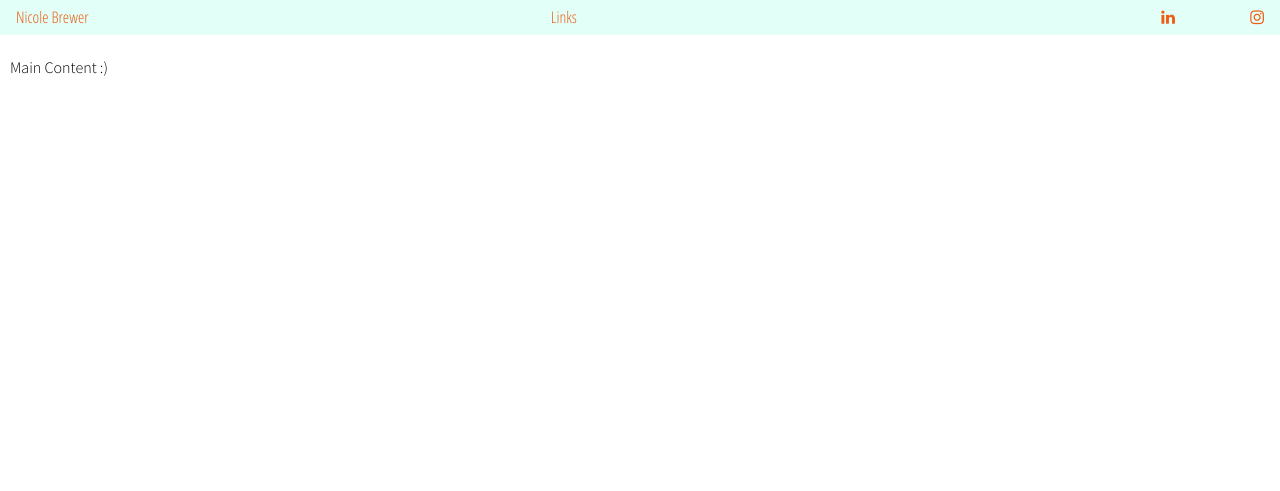
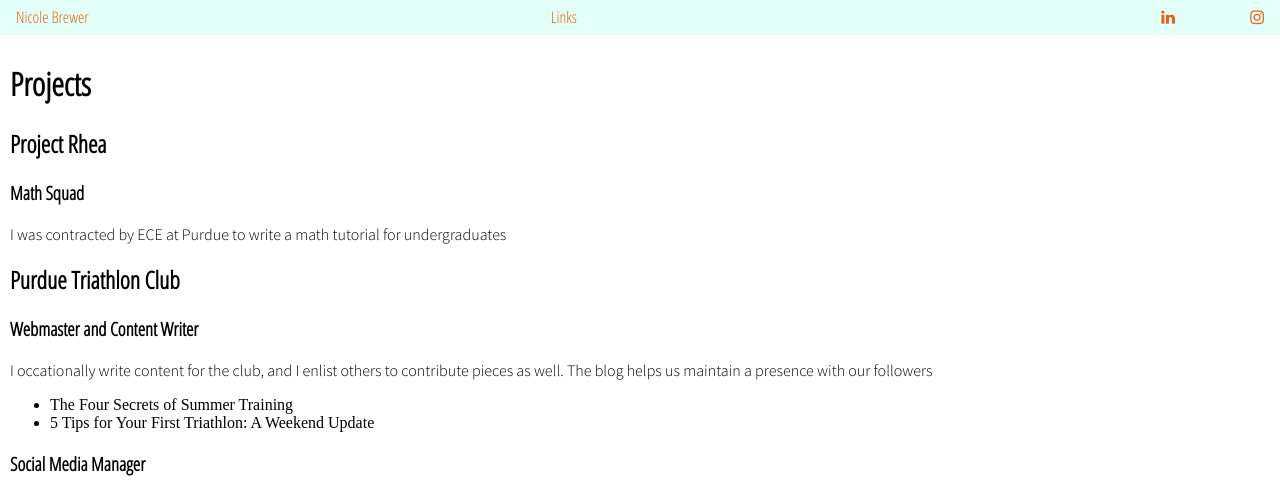
Before and after one commit to nicole-brewer/my-first-website, a PHP site: page / in a window 1280 px wide. Shown: the top 491 px of the page. Run offline with PHP 8.4, Linux system fonts and the light colour scheme; style sheets or scripts are compiled from the project's sources.

Commit message:
Added main content

```diff
--- a/web/index.php
+++ b/web/index.php
@@ -13,5 +13,21 @@
   define('TITLE', 'Home | nicole-brewer.com');
   include('../includes/header.php');
 ?>
-  <p>Main Content :)</p>
+
+<h1>Projects</h1>
+  <h2>Project Rhea</h2>
+  <h3 href="https://www.projectrhea.org/rhea/index.php/Math_squad">Math Squad</h3>
+  <p>I was contracted by ECE at Purdue to write a math tutorial for undergraduates</p>
+  <h2>Purdue Triathlon Club</h2>
+  <h3 href="http://purduetri.wixsite.com/triclub">Webmaster and Content Writer</h3>
+  <p>I occationally write content for the club, and I enlist others to contribute pieces as well. The blog helps us maintain a presence with our followers</p>
+  <ul><li href="http://purduetri.wixsite.com/triclub/single-post/2017/06/09/The-4-Secrets-of-Summer-Training">The Four Secrets of Summer Training</li>
+    <li href="http://purduetri.wixsite.com/triclub/single-post/2017/06/16/5-Tips-for-Your-First-Triathlon-A-Weekend-Update">5 Tips for Your First Triathlon: A Weekend Update</li></ul>
+  <h3 href="https://www.facebook.com/purduetriathlon/">Social Media Manager</h3>
+  <iframe src="https://www.facebook.com/plugins/post.php?href=https%3A%2F%2Fwww.facebook.com%2Fpurduetriathlon%2Fposts%2F10155040145932661%3A0&width=500" width="500" height="485" style="border:none;overflow:hidden" scrolling="no" frameborder="0" allowTransparency="true"></iframe>
+  <h3>Strava</h3>
+  <p>As a collegiate triathlete, I train all year with Run Club and Triathlon Club!</p>
+  <iframe height='454' width='300' frameborder='0' allowtransparency='true' scrolling='no' src='https://www.strava.com/athletes/13268500/latest-rides/b6b34ae34904954d2026f3e9230cb21048d4b37b'></iframe>
+
+
   <?php include('../includes/footer.php'); ?>
--- a/web/scss/index.scss
+++ b/web/scss/index.scss
@@ -109,9 +109,6 @@ nav {
 /* footer */
 footer {
   background-color: $light;
-  position: absolute;
-  left: 0;
-  bottom: 0;
   width: 100vw;
   padding: 0 0 .7em 0;
   margin: 0;
```
